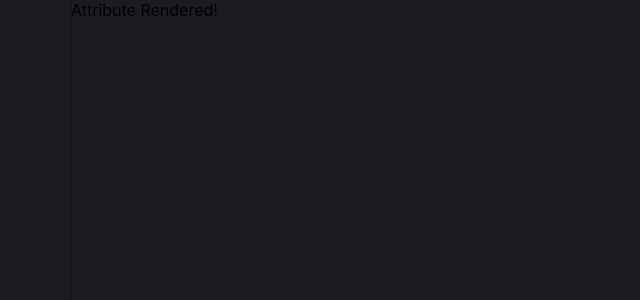
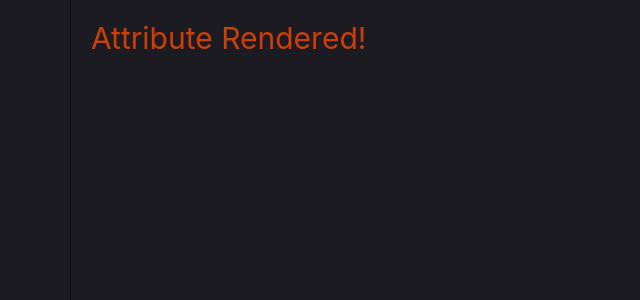
Before and after one commit to rutvij26/orchestrator, a React (Create React App) app: page /attributes in a window 1280 px wide. Shown: the top 300 px of the page, without its empty margins (0-640 px from the left). Built offline with nearby package versions, Linux system fonts and the light colour scheme; some icons are missing.

Commit message:
StyledTitle added

```diff
--- a/src/ui/components/attributes.tsx
+++ b/src/ui/components/attributes.tsx
@@ -1,7 +1,18 @@
 import React, { FC } from "react";
+import styled from "styled-components";
+
+export const StyledTitle = styled.div`
+    color: ${(props) => props.theme.colors.secondary};
+    font-size: 30px;
+    margin: 20px;
+`;
 
 const Attributes: FC = () => {
-    return <div>Attribute Rendered!</div>;
+    return (
+        <div>
+            <StyledTitle> Attribute Rendered!</StyledTitle>
+        </div>
+    );
 };
 
 export default Attributes;
```
